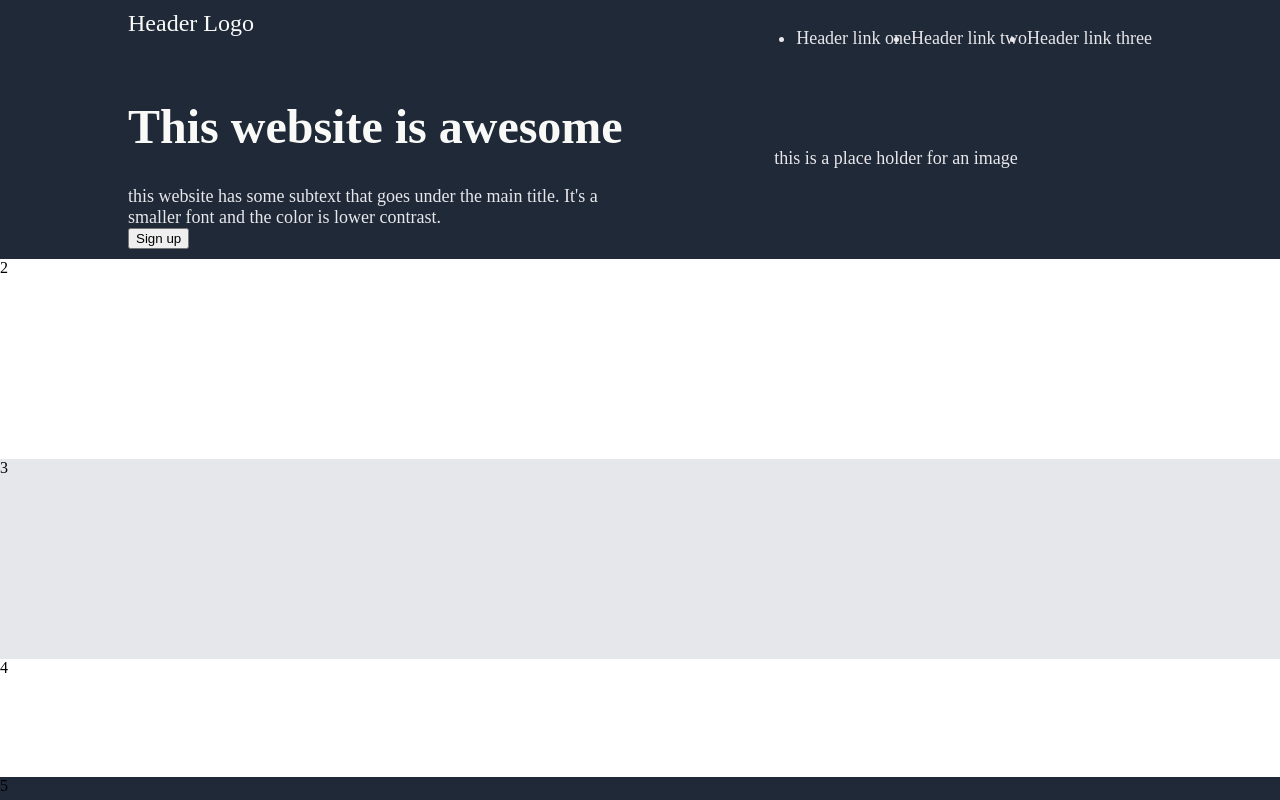
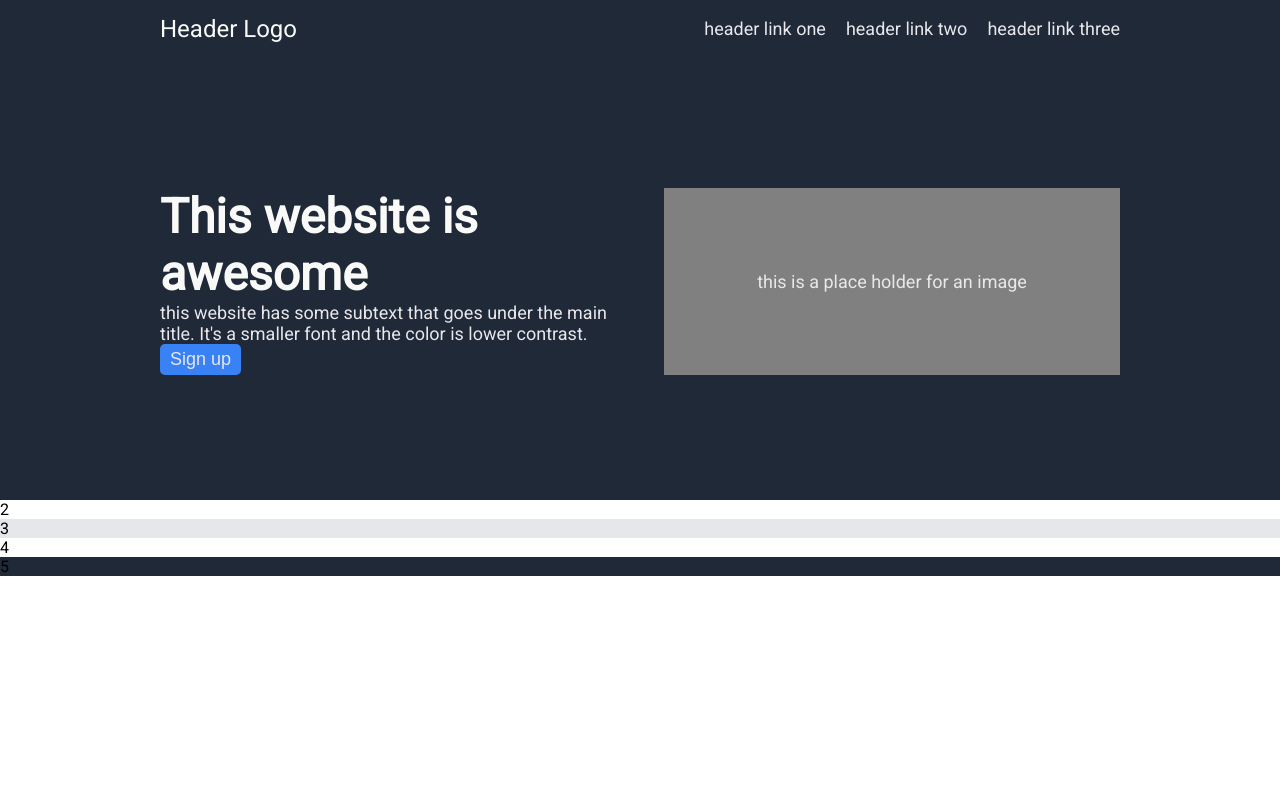
Before and after one commit to Wilijonkka/OdinLandingPage, a plain HTML site: page index.html in a window 1280 px wide. Drawn offline with Linux system fonts and the light colour scheme.

Commit message:
Create header section
Created and aligned the header with all of its neccesary components.

```diff
--- a/index.html
+++ b/index.html
@@ -1,6 +1,9 @@
 <!DOCTYPE html>
 <html lang="en">
 <head>
+    <link rel="preconnect" href="https://fonts.googleapis.com">
+    <link rel="preconnect" href="https://fonts.gstatic.com" crossorigin>
+    <link href="https://fonts.googleapis.com/css2?family=Roboto&display=swap" rel="stylesheet">
     <link rel="stylesheet" href="styles.css">
     <meta charset="UTF-8">
     <meta http-equiv="X-UA-Compatible" content="IE=edge">
@@ -12,16 +15,16 @@
         <div class="hcontainer">
         <div class="logo">Header Logo
             <ul class="hlinks">
-                <li>Header link one</li>
-                <li>Header link two</li>
-                <li>Header link three</li>
+                <li>header link one</li>
+                <li>header link two</li>
+                <li>header link three</li>
             </ul>
         </div>
         <div class="hero">
         <div class="htext">
          <h1>This website is awesome</h1>
          <p1>this website has some subtext that goes under the main title. It's a smaller font and the color is lower contrast.</p1>
-            <button>Sign up</button>
+            <button class="hbutton">Sign up</button>
         </div>
             <div class="himage">this is a place holder for an image</div>
         </div>
--- a/styles.css
+++ b/styles.css
@@ -1,7 +1,7 @@
-/* {
-    border: 1px solid black;
+body > * {
+    font-family: 'Roboto', sans-serif;
 }
-*/
+
 body {
 display: flex;
 flex-direction: column;
@@ -13,65 +13,84 @@
 .header {
 background-color: #1F2937;
 display: flex;
-flex: 1 0 25%;
 justify-content: center;
-padding: 10px 10%;
+padding: 10 100px;
+height: 500px;
+
 }
 .hcontainer {
     display: flex;
     flex-direction: column;
+    justify-content: space-between;
+    width: 75%;
+    height: 75%;
 }
 .logo {
     display: flex;
     justify-content: space-between;
+    align-items: center;
     font-size:24px;
     color: #F9FAF8;
 }
 .hlinks {
     display: flex;
+    text-decoration: none;
+    list-style: none;
+    gap: 20px;
 }
 .hero {
     display: flex;
+    height: 50%;
+    gap: 5%;
 }
 .htext {
-    flex: 1;
     display: flex;
     flex-wrap: wrap;
+    width: 100%;
+
 }
-
+.hbutton {
+background-color: #3882F6;
+color: #e8e7eb;
+border:none;
+border-radius: 5px;
+text-align: center;
+text-decoration: none;
+padding: 5px 10px;
+font-size: 18px;
+max-width: 150px;
+}
 h1 {
     font-size: 48px;
-    font-family: extra-bold;
     color: #f9faf8;
+    margin: 0;
 }
 .hlinks, p1 , .himage {
     font-size: 18px;
     color: #e8e7eb;
 }
 .himage {
-    flex: 1;
     display: flex;
     justify-content: center;
     align-items: center;
+    background-color:gray;
+    width: 100%;
+
 }
 .info {
 display: flex;
-flex:1 0 25%;
 }
 
 .quote {
 background-color: #E5E7EB;
 display: flex;
-flex: 1 0 25%;
 }
 
 .call {
 display: flex;
-flex: 1 1 25%;
 }
 
 .footer {
 background-color: #1F2937;
 display: flex;
-flex: 0 1 5%;
 }
```
